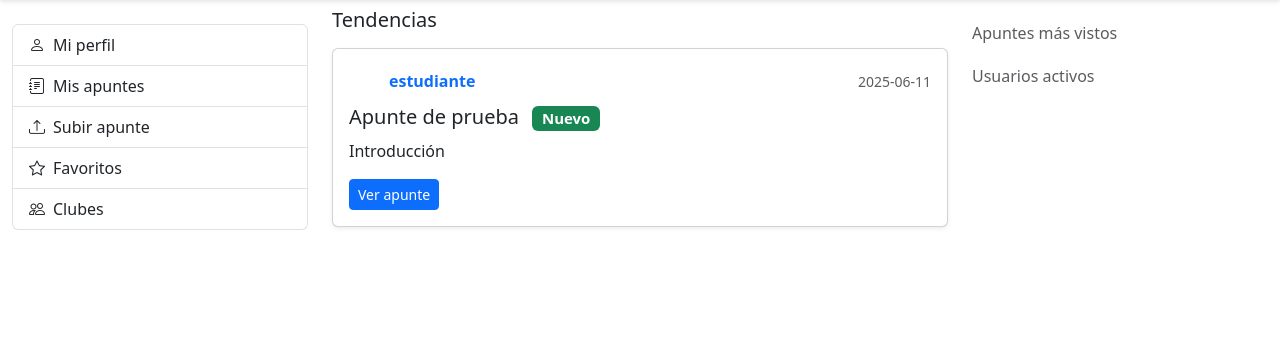
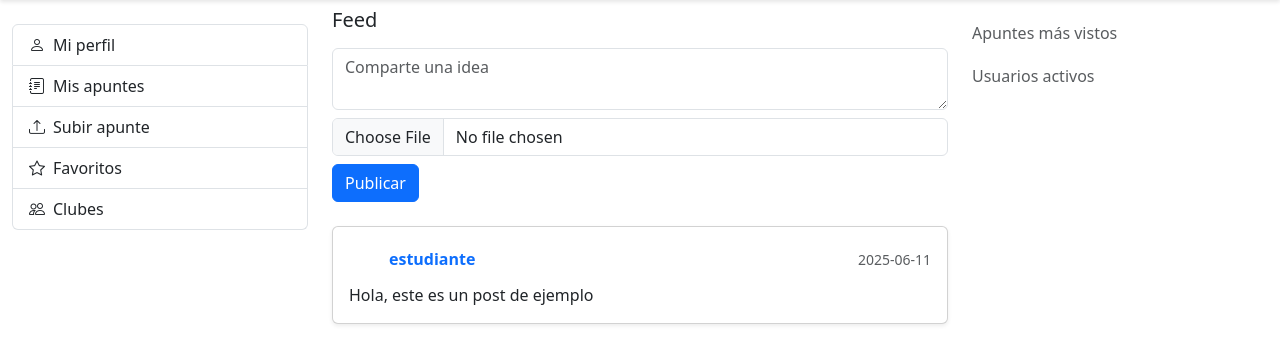
Before and after one commit to RoggerMS/Crunevo2, a Flask app: page /trending in a window 1280 px wide. Shown: the part 56-420 px from the top of the page. Run offline with Flask 3, Linux system fonts and the light colour scheme; a user stored in the database is signed in; data comes from the database, SQL or seed files in the repository.

Commit message:
Add basic post feed

```diff
--- a/crunevo/app.py
+++ b/crunevo/app.py
@@ -14,7 +14,7 @@ def create_app():
     login_manager.init_app(app)
     login_manager.login_view = 'auth.login'
 
-    from .models import User, Product, Note, Comment
+    from .models import User, Product, Note, Comment, Post
 
     migrate.init_app(app, db)
 
@@ -44,6 +44,7 @@ def create_app():
                 )
                 db.session.add(note)
                 db.session.add(Comment(body="Muy útil", author=admin, note=note))
+                db.session.add(Post(content="Hola, este es un post de ejemplo", author=user))
                 db.session.commit()
             app.tables_created = True
 
--- a/crunevo/models/__init__.py
+++ b/crunevo/models/__init__.py
@@ -4,3 +4,4 @@ from .product import Product
 from .chat import Message
 from .report import Report
 from .comment import Comment
+from .post import Post
--- /dev/null
+++ b/crunevo/models/post.py
@@ -0,0 +1,10 @@
+from datetime import datetime
+from crunevo.extensions import db
+
+
+class Post(db.Model):
+    id = db.Column(db.Integer, primary_key=True)
+    content = db.Column(db.Text, nullable=False)
+    image_url = db.Column(db.String(255))
+    created_at = db.Column(db.DateTime, default=datetime.utcnow)
+    user_id = db.Column(db.Integer, db.ForeignKey('user.id'))
--- a/crunevo/models/user.py
+++ b/crunevo/models/user.py
@@ -16,6 +16,7 @@ class User(UserMixin, db.Model):
     avatar_url = db.Column(db.String(255))
     about = db.Column(db.Text)
     notes = db.relationship('Note', backref='author', lazy=True)
+    posts = db.relationship('Post', backref='author', lazy=True)
     comments = db.relationship('Comment', backref='author', lazy=True)
 
     def set_password(self, password):
--- a/crunevo/routes/feed_routes.py
+++ b/crunevo/routes/feed_routes.py
@@ -1,25 +1,51 @@
-from flask import Blueprint, render_template, request, jsonify
-from flask_login import login_required
+import os
+import cloudinary.uploader
+from werkzeug.utils import secure_filename
+from flask import Blueprint, render_template, request, jsonify, redirect, url_for, flash, current_app
+from flask_login import login_required, current_user
 from datetime import datetime
-from crunevo.models import Note
+from crunevo.extensions import db
+from crunevo.models import Note, Post
 
 feed_bp = Blueprint('feed', __name__)
 
 
-@feed_bp.route('/')
+@feed_bp.route('/', methods=['GET', 'POST'])
 @login_required
 def index():
-    notes = Note.query.order_by(Note.created_at.desc()).limit(20).all()
+    if request.method == 'POST':
+        content = request.form['content']
+        image = request.files.get('image')
+        image_url = None
+        if image and image.filename:
+            cloud_url = current_app.config.get('CLOUDINARY_URL')
+            if cloud_url:
+                result = cloudinary.uploader.upload(image)
+                image_url = result['secure_url']
+            else:
+                filename = secure_filename(image.filename)
+                upload_folder = current_app.config['UPLOAD_FOLDER']
+                os.makedirs(upload_folder, exist_ok=True)
+                filepath = os.path.join(upload_folder, filename)
+                image.save(filepath)
+                image_url = filepath
+        post = Post(content=content, image_url=image_url, author=current_user)
+        db.session.add(post)
+        db.session.commit()
+        flash('Publicación creada')
+        return redirect(url_for('feed.index'))
+
+    posts = Post.query.order_by(Post.created_at.desc()).all()
     today = datetime.utcnow().date()
-    return render_template('feed/feed.html', notes=notes, today=today)
+    return render_template('feed/feed.html', posts=posts, today=today)
 
 
 @feed_bp.route('/trending')
 @login_required
 def trending():
-    notes = Note.query.order_by(Note.views.desc()).limit(10).all()
+    posts = Post.query.order_by(Post.created_at.desc()).limit(10).all()
     today = datetime.utcnow().date()
-    return render_template('feed/feed.html', notes=notes, trending=True, today=today)
+    return render_template('feed/feed.html', posts=posts, trending=True, today=today)
 
 
 @feed_bp.route('/api/chat', methods=['POST'])
--- a/crunevo/templates/feed/feed.html
+++ b/crunevo/templates/feed/feed.html
@@ -1,33 +1,25 @@
 {% extends 'base.html' %}
 {% block content %}
-<h5 class="mb-3">{% if trending %}Tendencias{% else %}Feed{% endif %}</h5>
-{% for note in notes %}
-  {% if loop.index % 3 == 0 %}
-  <div class="alert alert-info text-center">¡Sigue aprendiendo con Crunevo!</div>
-  {% endif %}
+<h5 class="mb-3">Feed</h5>
+<form method="post" enctype="multipart/form-data" class="mb-4">
+  <textarea name="content" class="form-control mb-2" placeholder="Comparte una idea" required></textarea>
+  <input type="file" name="image" class="form-control mb-2">
+  <button class="btn btn-primary" type="submit">Publicar</button>
+</form>
+{% for post in posts %}
   <div class="card mb-3 shadow-sm">
     <div class="card-body">
       <div class="d-flex align-items-center mb-2">
-        <img src="{{ note.author.avatar_url or url_for('static', filename='img/default.png') }}" class="rounded-circle me-2" width="32" height="32" alt="avatar">
-        <a href="{{ url_for('auth.public_profile', user_id=note.author.id) }}" class="me-auto text-decoration-none">
-          <strong>{{ note.author.username }}</strong>
+        <img src="{{ post.author.avatar_url or url_for('static', filename='img/default.png') }}" class="rounded-circle me-2" width="32" height="32" alt="avatar">
+        <a href="{{ url_for('auth.public_profile', user_id=post.author.id) }}" class="me-auto text-decoration-none">
+          <strong>{{ post.author.username }}</strong>
         </a>
-        <small class="text-muted">{{ note.created_at.strftime('%Y-%m-%d') }}</small>
+        <small class="text-muted">{{ post.created_at.strftime('%Y-%m-%d') }}</small>
       </div>
-      <h5 class="card-title">{{ note.title }}
-        {% if note.created_at.date() == today %}
-        <span class="badge bg-success ms-2">Nuevo</span>
-        {% endif %}
-      </h5>
-      <p class="card-text">{{ note.description }}</p>
-      <div class="mb-2">
-        {% if note.tags %}
-          {% for tag in note.tags.split(',') %}
-          <span class="badge bg-secondary">{{ tag }}</span>
-          {% endfor %}
-        {% endif %}
-      </div>
-      <a href="{{ url_for('notes.detail', note_id=note.id) }}" class="btn btn-sm btn-primary">Ver apunte</a>
+      <p class="card-text">{{ post.content }}</p>
+      {% if post.image_url %}
+      <img src="{{ post.image_url }}" class="img-fluid rounded mb-2">
+      {% endif %}
     </div>
   </div>
 {% endfor %}
```
Also changed, not shown: migrations/versions/b034a946cf08_add_posts.py (added, +36 -0 lines).
